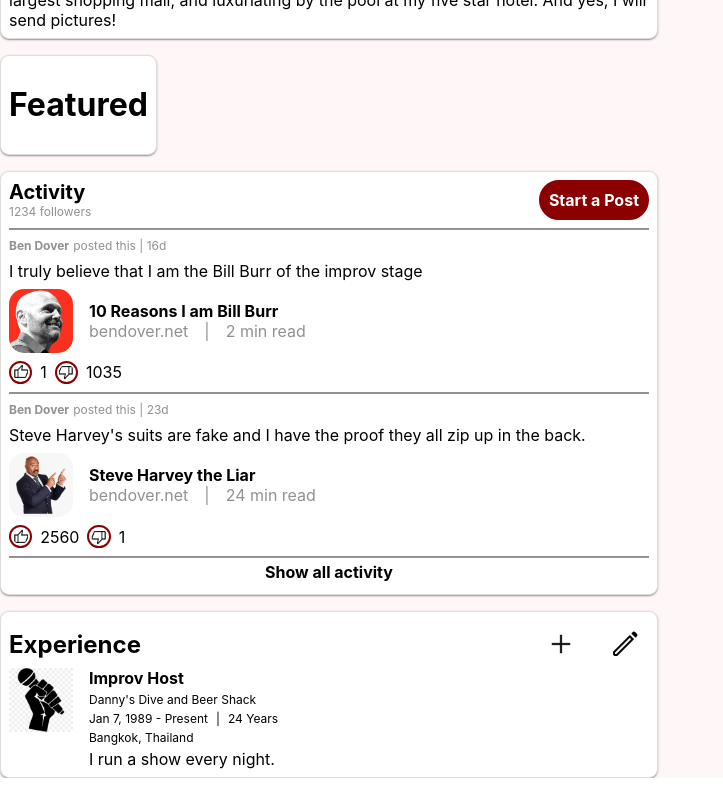
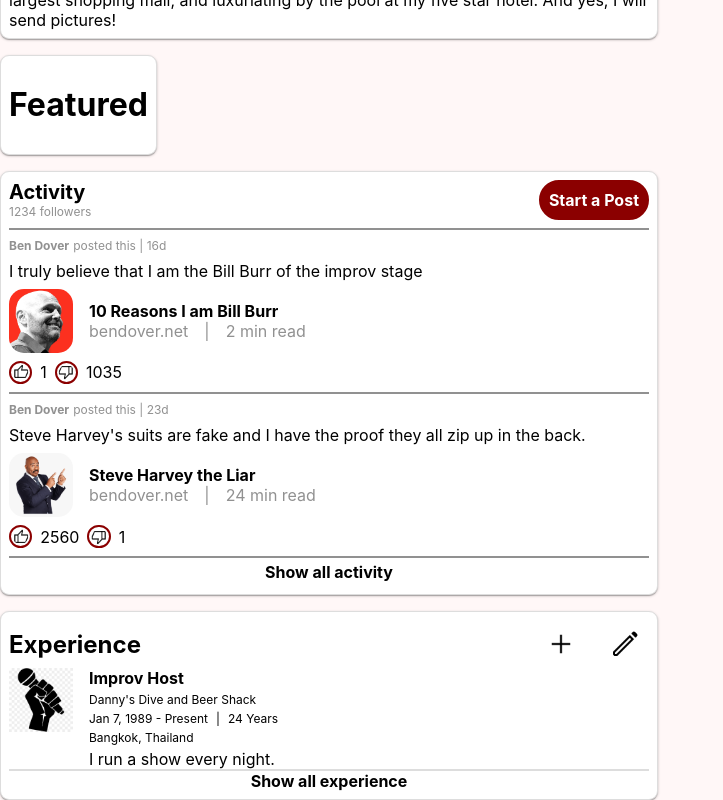
Before and after one commit to inherentspice/set-listed, a React (Create React App) app: page /my-profile in a window 1280 px wide. Shown: the part 781-1581 px from the top of the page, without its empty margins (0-723 px from the left). Before the commit the page ends 1559 px from the top, so only its background shows below. Built offline with nearby package versions, Linux system fonts and the light colour scheme.

Commit message:
added show all button

```diff
--- a/src/components/profile/profile-experience.tsx
+++ b/src/components/profile/profile-experience.tsx
@@ -30,6 +30,9 @@ export default function ProfileExperience(){
                     </div>
                 </div>
             </div>
+            <div className="profile-experience-show-all-experience">
+                Show all experience
+            </div>
         </div>
     )
 }
--- a/src/styles/profile-experience.css
+++ b/src/styles/profile-experience.css
@@ -68,3 +68,11 @@
 .profile-experience-item-location {
     font-size: 0.75rem;
 }
+
+.profile-experience-show-all-experience {
+    display: flex;
+    align-items: center;
+    justify-content: center;
+    font-weight: bold;
+    border-top: solid 2px var(--grey-color-0);
+}
```
